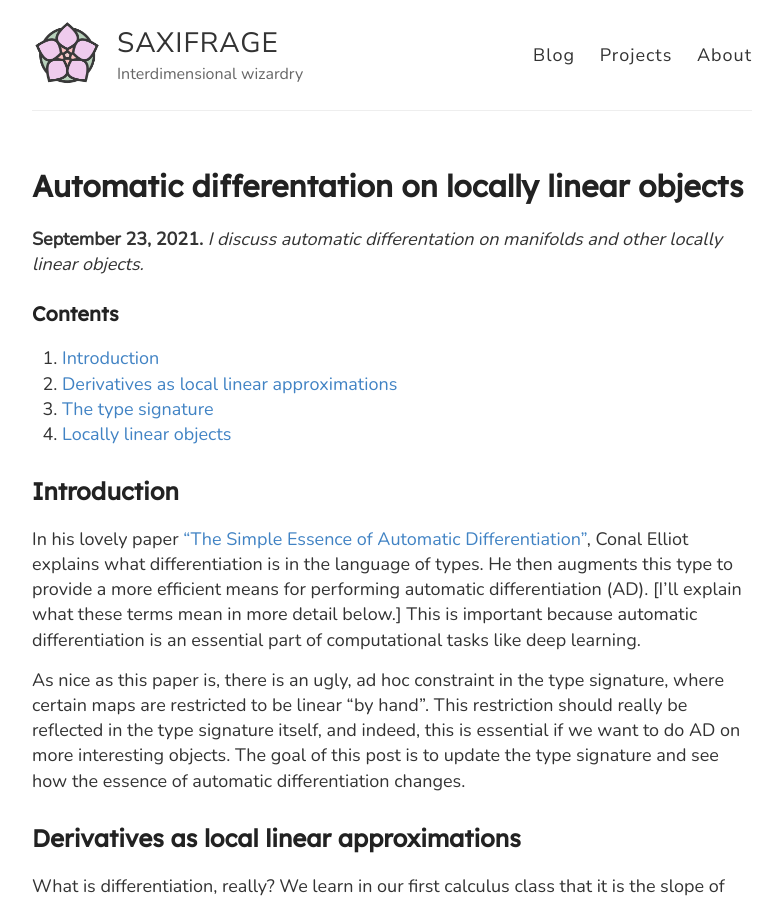
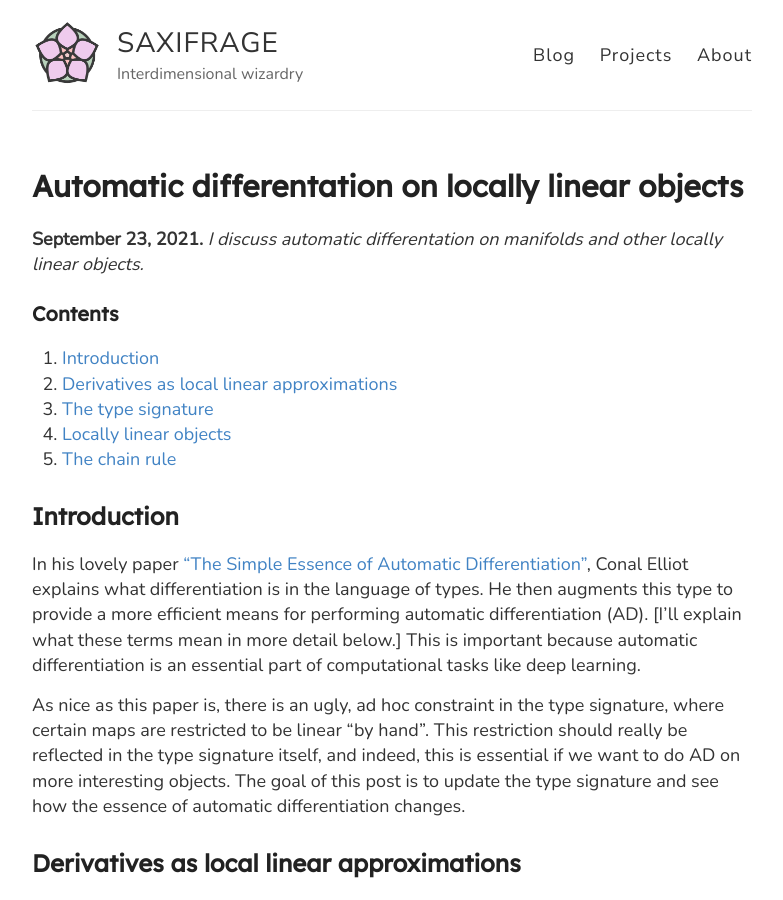
Before and after one commit to heptarch/heptarch.github.io, a Jekyll site: the page built from drafts/type-diff.md, in a window 1280 px wide and 900 px high. Shown: the whole window, without its empty margins (248-1031 px from the left). Built offline with Jekyll 4.4.1, drawn with Linux system fonts in a browser that asks for light colours; our own code applies the rules of GitHub Pages for plain Markdown files; formulas are drawn with MathJax 3; a script that is not in the unit is left out.

Commit message:
Finish type-diff sec 4

```diff
--- a/drafts/type-diff.md
+++ b/drafts/type-diff.md
@@ -16,6 +16,7 @@ date:  2021-09-22
 2. <a href="#sec-2">Derivatives as local linear approximations</a>
 3. <a href="#sec-3">The type signature</a>
 4. <a href="#sec-4">Locally linear objects</a>
+5. <a href="#sec-5">The chain rule</a>
 
 ## Introduction <a id="sec-1" name="sec-1"></a>
 
@@ -252,3 +253,5 @@ $$
 $$
 
 which is, as we expect, a linear map between vector spaces.
+
+## The chain rule<a id="sec-5" name="sec-5"></a>
```
